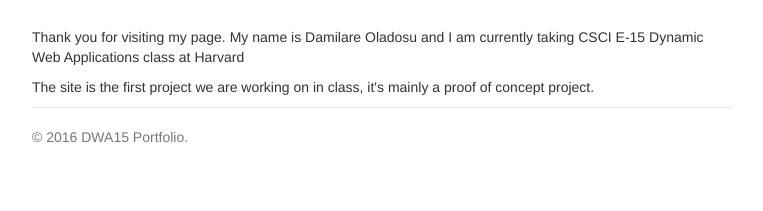
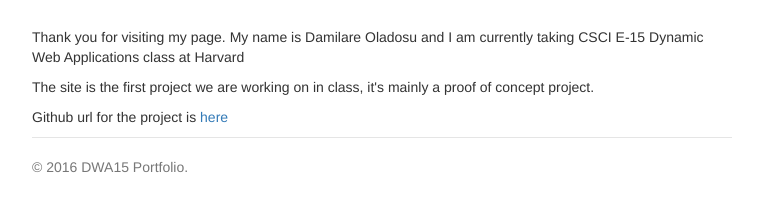
Before and after one commit to darexbala/p1, a plain HTML site: page about.html in a window 1280 px wide. Shown: the part 87-298 px from the top of the page, without its empty margins (258-1021 px from the left). Drawn offline with Linux system fonts and the light colour scheme.

Commit message:
Add github url to about page and add reference to logo maker site

```diff
--- a/about.html
+++ b/about.html
@@ -37,6 +37,7 @@
         <p>Thank you for visiting my page. My name is Damilare Oladosu and I am currently taking CSCI E-15
           Dynamic Web Applications class at Harvard</p>
         <p>The site is the first project we are working on in class, it's mainly a proof of concept project.</p>
+        <p>Github url for the project is <a href="https://github.com/darexbala/p1">here</a>
       </div>
 
       <footer class="footer">
```
Also changed, not shown: 1 other file.
